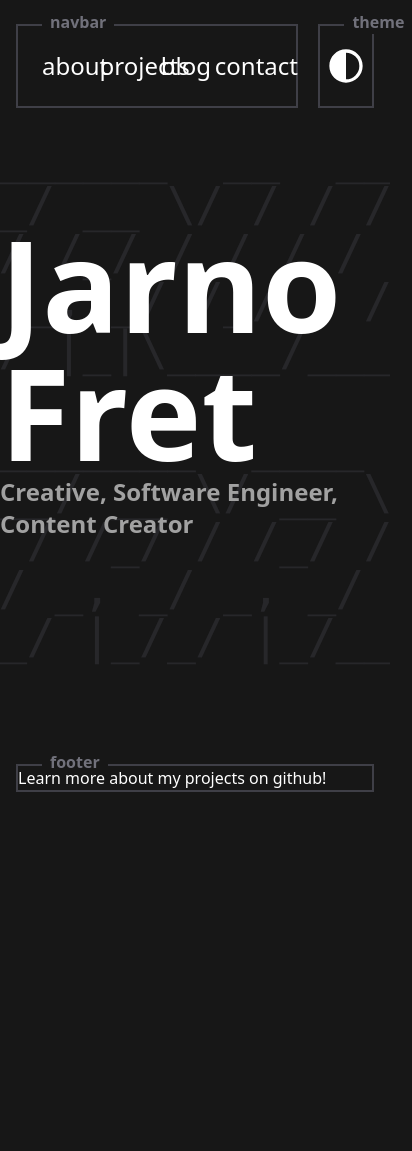
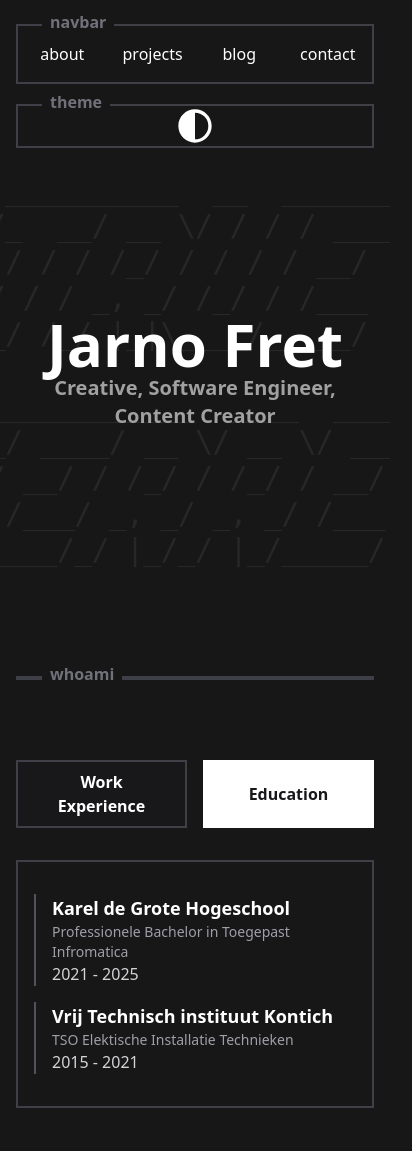
Before and after one commit to TheTrueFerret/portfolio-website, an Astro site: page / in a window 390 px wide. Shown: the top 1151 px of the page, 412 px wide, since content can reach past the window. Before the commit the page ends 844 px from the top, so only its background shows below. Built offline with nearby package versions, Linux system fonts and the light colour scheme; Astro itself is replaced by a stand-in of ours; what @iconify/tailwind4 would draw is missing.

Commit message:
Added ExperienceSection

```diff
--- a/astro.config.mjs
+++ b/astro.config.mjs
@@ -1,10 +1,14 @@
 // @ts-check
 import { defineConfig } from 'astro/config';
 import tailwindcss from "@tailwindcss/vite";
+
+import svelte from "@astrojs/svelte";
 
 // https://astro.build/config
 export default defineConfig({
   vite: {
     plugins: [tailwindcss()],
   },
+
+  integrations: [svelte()],
 });
--- a/package.json
+++ b/package.json
@@ -9,9 +9,12 @@
     "astro": "astro"
   },
   "dependencies": {
+    "@astrojs/svelte": "^7.0.13",
     "@tailwindcss/vite": "^4.1.5",
     "astro": "^5.7.10",
-    "tailwindcss": "^4.1.5"
+    "svelte": "^5.28.6",
+    "tailwindcss": "^4.1.5",
+    "typescript": "^5.8.3"
   },
   "devDependencies": {
     "@iconify/tailwind4": "^1.0.6"
--- /dev/null
+++ b/src/components/ExperienceSection.svelte
@@ -0,0 +1,59 @@
+<script lang="ts">
+  import { workExperienceNl, educationExperienceNl } from "../data/experienceData";
+  let activeTab: "work" | "education" = "education";
+</script>
+
+<section class="w-full py-10">
+  <div class="max-w-6xl mx-auto px-4">
+    <div class="flex justify-center gap-4 mb-8">
+      <button
+        class={`w-full px-6 py-2 border-2 font-semibold transition-all ${
+          activeTab === "work"
+            ? "border-white bg-white text-zinc-900"
+            : "border-zinc-700 bg-zinc-900 text-white hover:border-zinc-400 hover:text-zinc-300"
+        }`}
+        on:click={() => (activeTab = "work")}
+      >
+        Work Experience
+      </button>
+      <button
+        class={`w-full px-6 py-2 border-2 font-semibold transition-all ${
+          activeTab === "education"
+            ? "border-white bg-white text-zinc-900"
+            : "border-zinc-700 bg-zinc-900 text-white hover:border-zinc-400 hover:text-zinc-300"
+        }`}
+        on:click={() => (activeTab = "education")}
+      >
+        Education
+      </button>
+    </div>
+
+    <div
+      class="p-4 border-2 border-zinc-700 hover:border-zinc-400 transition-all"
+    >
+      {#if activeTab === "work"}
+        <!-- Work Timeline -->
+        {#each workExperienceNl as item}
+          <div class="border-l-2 border-zinc-600 pl-4">
+            <div class="my-4">
+              <h3 class="text-lg font-bold text-white">{item.title}</h3>
+              <p class="text-sm text-zinc-400">{item.date}</p>
+              <p class="text-zinc-300">{item.description}</p>
+            </div>
+          </div>
+        {/each}
+      {:else}
+        <!-- Education Timeline -->
+        {#each educationExperienceNl as item}
+          <div class="border-l-2 border-zinc-600 pl-4">
+            <div class="my-4">
+              <h3 class="text-lg font-bold text-white">{item.title}</h3>
+              <p class="text-sm text-zinc-400">{item.date}</p>
+              <p class="text-zinc-300">{item.description}</p>
+            </div>
+          </div>
+        {/each}
+      {/if}
+    </div>
+  </div>
+</section>
--- a/src/components/HeroSection.astro
+++ b/src/components/HeroSection.astro
@@ -4,16 +4,21 @@
 
 
 
-<section class='w-full pb-8'>
-  <div class='max-w-7xl mx-auto relative'>
-
-    <div class="absolute inset-0 flex flex-col items-center justify-center z-10">
-      <h1 class="text-9xl font-bold text-white">Jarno Fret</h1>
-      <h4 class="pb-20 text-2xl font-bold text-neutral-400">Creative, Software Engineer, Content Creator</h4>
+<section class="w-full pb-8">
+  <div class="max-w-7xl mx-auto relative">
+    <!-- Hero Text -->
+    <div class="absolute inset-0 flex flex-col items-center justify-center z-10 px-4 sm:px-6 md:px-8">
+      <h1 class="text-6xl sm:text-7xl md:text-9xl font-bold text-white text-center">
+        Jarno Fret
+      </h1>
+      <h4 class="pb-8 text-xl sm:text-2xl font-bold text-neutral-400 text-center">
+        Creative, Software Engineer, Content Creator
+      </h4>
     </div>
 
+    <!-- ASCII Art -->
     <div class="flex justify-center font-mono text-zinc-800 leading-none tracking-tighter whitespace-pre overflow-x-auto select-none">
-<pre class="text-5xl sm:text-5xl">
+      <pre class="text-3xl sm:text-4xl md:text-5xl">
          __________  __  ________
         /_  __/ __ \/ / / / ____/
          / / / /_/ / / / / __/
@@ -28,7 +33,5 @@
 
 </pre>
     </div>
-
-
   </div>
 </section>
--- a/src/components/Navigation.astro
+++ b/src/components/Navigation.astro
@@ -2,25 +2,27 @@
 
 ---
 
-<header class='w-full py-6'>
-  <div class='max-w-6xl mx-auto px-4 grid grid-cols-5 gap-5'>
+<header class="w-full py-6">
+  <div class="max-w-6xl mx-auto px-4 grid grid-cols-4 sm:grid-cols-5 gap-5">
 
-    <nav class='group relative col-start-1 col-span-4 border-2 border-zinc-700 hover:border-zinc-400 transition-all'>
-      <span class='absolute -top-4 left-6 px-2 bg-neutral-900 text-zinc-500 text-md font-semibold group-hover:text-zinc-300 transition-colors'>navbar</span>
-      <div class='grid grid-cols-4 gap-0 p-6 text-center text-white text-2xl'>
-        <a href='/' class='hover:text-zinc-500 transition-colors'>about</a>
-        <a href='/projects/' class='hover:text-zinc-500 transition-colors'>projects</a>
-        <a href='/blog/' class='hover:text-zinc-500 transition-colors'>blog</a>
-        <a href='/contact/' class='hover:text-zinc-500 transition-colors'>contact</a>
+    <!-- Navbar Section -->
+    <nav class="group relative col-span-4 sm:col-start-1 sm:col-span-4 border-2 border-zinc-700 hover:border-zinc-400 transition-all">
+      <span class="absolute -top-4 left-6 px-2 bg-neutral-900 text-zinc-500 text-md font-semibold group-hover:text-zinc-300 transition-colors">navbar</span>
+      <div class="grid grid-cols-4 gap-0 text-center text-white text-md sm:text-2xl">
+        <a href="/" class="hover:text-zinc-500 transition-color p-4 sm:p-6">about</a>
+        <a href="/projects/" class="hover:text-zinc-500 transition-colors p-4 sm:p-6">projects</a>
+        <a href="/blog/" class="hover:text-zinc-500 transition-colors p-4 sm:p-6">blog</a>
+        <a href="/contact/" class="hover:text-zinc-500 transition-colors p-4 sm:p-6">contact</a>
       </div>
     </nav>
 
-    <div class='group relative col-start-5 col-span-1 border-2 border-zinc-700 hover:border-zinc-400 transition-all'>
-      <span class='absolute -top-4 left-6 px-2 bg-neutral-900 text-zinc-500 text-md font-semibold group-hover:text-zinc-300 transition-colors'>theme</span>
-      <div class='h-full flex items-center justify-center'>
-        <button id='themeToggle' class='w-10 h-10' aria-label='Toggle theme'>
-          <svg class='h-full w-full hover:text-zinc-500 transition-colors' xmlns='http://www.w3.org/2000/svg' width='24' height='24' viewBox='0 0 24 24'>
-            <path fill='currentColor' d='M12 22c5.523 0 10-4.477 10-10S17.523 2 12 2S2 6.477 2 12s4.477 10 10 10m0-2V4a8 8 0 1 1 0 16' />
+    <!-- Theme Toggle Section -->
+    <div class="group relative col-span-4 sm:col-start-5 sm:col-span-1 border-2 border-zinc-700 hover:border-zinc-400 transition-all">
+      <span class="absolute -top-4 left-6 px-2 bg-neutral-900 text-zinc-500 text-md font-semibold group-hover:text-zinc-300 transition-colors">theme</span>
+      <div class="h-full flex items-center justify-center">
+        <button id="themeToggle" class="w-10 h-10" aria-label="Toggle theme">
+          <svg class="h-full w-full hover:text-zinc-500 transition-colors" xmlns="http://www.w3.org/2000/svg" width="24" height="24" viewBox="0 0 24 24">
+            <path fill="currentColor" d="M12 22c5.523 0 10-4.477 10-10S17.523 2 12 2S2 6.477 2 12s4.477 10 10 10m0-2V4a8 8 0 1 1 0 16" />
           </svg>
         </button>
       </div>
--- /dev/null
+++ b/src/components/WhoAmISection.astro
@@ -0,0 +1,15 @@
+---
+
+---
+
+
+
+<section class="w-full py-10">
+  <div class="relative max-w-6xl mx-auto px-4">
+    <div class="relative border-2 border-zinc-700 hover:border-zinc-400 transition-all">
+      <span class="absolute -top-4 left-6 px-2 bg-neutral-900 text-zinc-500 text-md font-semibold group-hover:text-zinc-300 transition-colors">whoami</span>
+
+
+    </div>
+  </div>
+</section>
--- /dev/null
+++ b/src/data/experienceData.ts
@@ -0,0 +1,25 @@
+export const workExperienceNl = [
+	{
+		title: 'Karel de Grote Hogeschool',
+		date: 'Video Editor / Producer / Content Creator',
+		description: '2021 - 2023'
+	},
+	{
+		title: 'Alternate',
+		date: 'Magazijn medewerker',
+		description: 'Zomer 2018 - Zomer 2019'
+	}
+];
+
+export const educationExperienceNl = [
+	{
+		title: 'Karel de Grote Hogeschool',
+		date: 'Professionele Bachelor in Toegepast Infromatica',
+		description: '2021 - 2025'
+	},
+	{
+		title: 'Vrij Technisch instituut Kontich',
+		date: 'TSO Elektische Installatie Technieken',
+		description: '2015 - 2021'
+	}
+];
--- /dev/null
+++ b/src/i18n/ui.ts
@@ -0,0 +1,18 @@
+export const languages = {
+  en: 'English',
+  fr: 'Français',
+};
+
+export const defaultLang = 'en';
+
+export const ui = {
+  en: {
+    'nav.home': 'Home',
+    'nav.about': 'About',
+    'nav.twitter': 'Twitter',
+  },
+  fr: {
+    'nav.home': 'Accueil',
+    'nav.about': 'À propos',
+  },
+} as const;
--- /dev/null
+++ b/src/i18n/utils.ts
@@ -0,0 +1,13 @@
+import { ui, defaultLang } from './ui';
+
+export function getLangFromUrl(url: URL) {
+  const [, lang] = url.pathname.split('/');
+  if (lang in ui) return lang as keyof typeof ui;
+  return defaultLang;
+}
+
+export function useTranslations(lang: keyof typeof ui) {
+  return function t(key: keyof typeof ui[typeof defaultLang]) {
+    return ui[lang][key] || ui[defaultLang][key];
+  }
+}
--- a/src/layouts/Layout.astro
+++ b/src/layouts/Layout.astro
@@ -2,12 +2,14 @@
 import Navigation from '../components/Navigation.astro';
 import Footer from '../components/Footer.astro';
 import '../styles/global.css';
+import { getLangFromUrl } from '../i18n/utils';
 
+const lang = getLangFromUrl(Astro.url);
 const { pageTitle } = Astro.props;
 ---
 
 <!doctype html>
-<html lang="en">
+<html lang={lang}>
 	<head>
 		<meta charset="UTF-8" />
 		<meta name="viewport" content="width=device-width" />
--- a/src/pages/index.astro
+++ b/src/pages/index.astro
@@ -1,11 +1,20 @@
 ---
 import HeroSection from '../components/HeroSection.astro';
 import Layout from '../layouts/Layout.astro';
+import ExperienceSection from '../components/ExperienceSection.svelte';
+import { getLangFromUrl, useTranslations } from '../i18n/utils';
+import WhoAmISection from '../components/WhoAmISection.astro';
 
 const pageTitle = 'TrueFerret.dev';
+
+
+const lang = getLangFromUrl(Astro.url);
+const t = useTranslations(lang);
 ---
 
 
 <Layout pageTitle={pageTitle}>
   <HeroSection />
+  <WhoAmISection />
+  <ExperienceSection client:load />
 </Layout>
--- /dev/null
+++ b/svelte.config.js
@@ -0,0 +1,5 @@
+import { vitePreprocess } from '@astrojs/svelte';
+
+export default {
+	preprocess: vitePreprocess(),
+}
```
Also changed, not shown: 1 other file.
